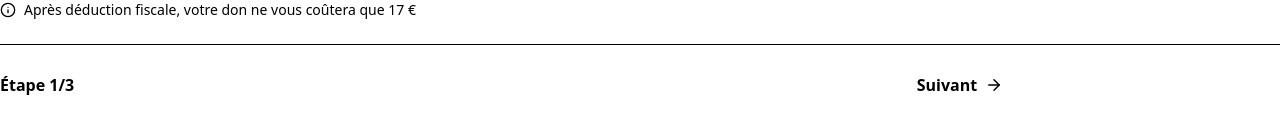
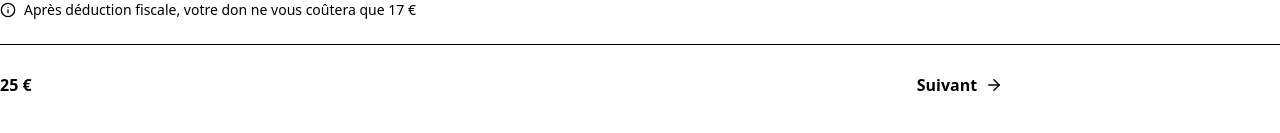
Before and after one commit to chaaaady/NeenaV3, a Next.js app: page /step-amount-v2 in a window 1280 px wide. Shown: the part 263-396 px from the top of the page. Built offline with nearby package versions, Linux system fonts and the light colour scheme.

Commit message:
V2: show selected amount in footer left instead of stepper; force numeric keypad for 'Autre montant' (type=tel, inputMode=numeric, pattern)

```diff
--- a/src/app/(don)/step-amount-v2/page.tsx
+++ b/src/app/(don)/step-amount-v2/page.tsx
@@ -92,6 +92,9 @@ export default function StepAmountV2Page() {
                   <Input
                     value={otherAmountInput}
                     onChange={handleOtherAmountChange}
+                    type="tel"
+                    inputMode="numeric"
+                    pattern="[0-9]*"
                     placeholder="Autre montant"
                     rightAccessory="€"
                   />
@@ -110,13 +113,9 @@ export default function StepAmountV2Page() {
 
             <div className="pt-4 border-t border-[var(--border)]">
               <div className="flex items-center justify-between">
-                <Stepper
-                  steps={[
-                    { label: "Montant", status: "active" },
-                    { label: "Info", status: "pending" },
-                    { label: "Payment", status: "pending" }
-                  ]}
-                />
+                <div className="text-[16px] font-[700] text-[var(--text)]">
+                  {formatEuro(values.amount)}
+                </div>
                 <button
                   onClick={handleNext}
                   disabled={!values.amount || values.amount < 5}
```
